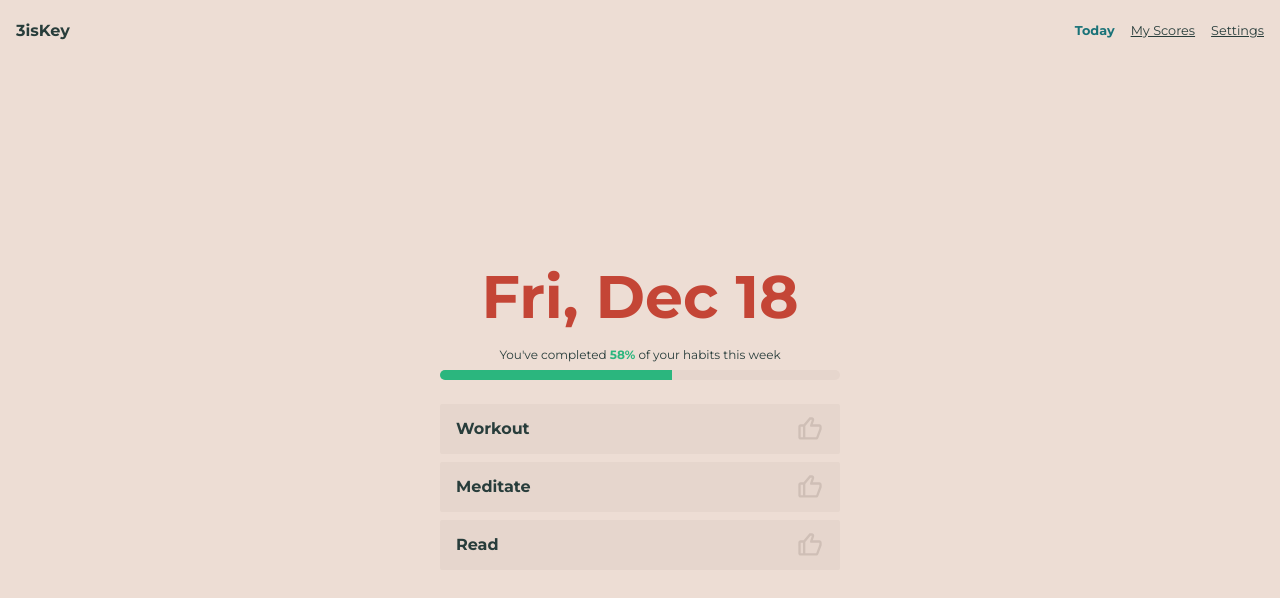
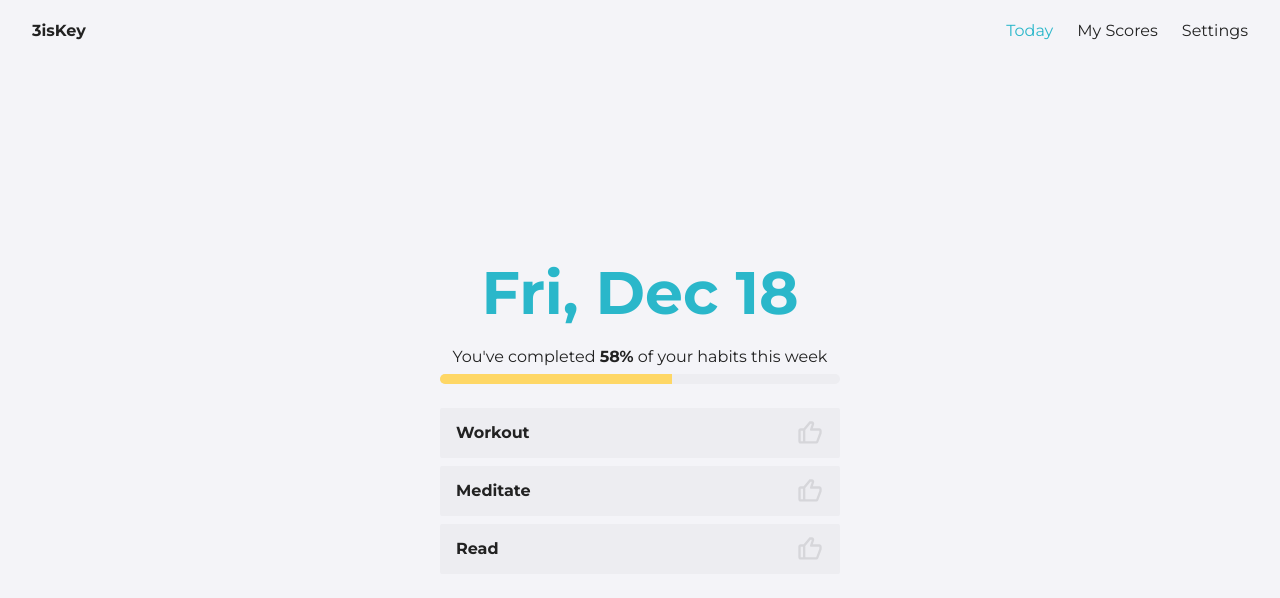
Before and after one commit to grantschulte/habit-book, a React app: page / in a window 1280 px wide. Shown: the top 598 px of the page. Built offline with nearby package versions, Linux system fonts and the light colour scheme.

Commit message:
Style adjustments

```diff
--- a/src/components/Container.tsx
+++ b/src/components/Container.tsx
@@ -1,5 +1,7 @@
 import styled from "styled-components";
 
-export const Container = styled.div`
-  padding: 0 1rem;
+const Container = styled.div`
+  padding: 0 2rem;
 `;
+
+export default Container;
--- a/src/components/DateDisplay.tsx
+++ b/src/components/DateDisplay.tsx
@@ -11,12 +11,13 @@ const StyledDateDisplay = styled.div`
   flex-direction: column;
   width: 100%;
   max-width: 400px;
+  margin-bottom: 0.5rem;
 `;
 
 const StyledDate = styled.div`
   font-size: 3.75rem;
   font-weight: bold;
-  color: ${(props) => props.theme.color.secondary};
+  color: ${(props) => props.theme.color.primary};
   line-height: 1;
   text-align: center;
 
--- a/src/components/Header.tsx
+++ b/src/components/Header.tsx
@@ -2,11 +2,11 @@ import React from "react";
 import styled from "styled-components";
 
 import HeaderMenu from "./HeaderMenu";
+import Container from "./Container";
 
-const StyledHeader = styled.header`
+const StyledHeader = styled(Container)`
   display: flex;
   align-items: center;
-  padding: 0 1rem;
   height: 60px;
   font-size: 1.5em;
 `;
@@ -19,7 +19,7 @@ const LogoText = styled.span`
 
 const Header: React.FC = () => {
   return (
-    <StyledHeader>
+    <StyledHeader as="header">
       <LogoText>3isKey</LogoText>
       <HeaderMenu></HeaderMenu>
     </StyledHeader>
--- a/src/components/HeaderMenu.tsx
+++ b/src/components/HeaderMenu.tsx
@@ -6,22 +6,22 @@ import RouteConfig from "../route-config";
 const StyledHeaderMenu = styled.div`
   display: flex;
   align-items: center;
-  font-size: 0.8rem;
+  font-size: 1rem;
   margin-left: auto;
-  color: var(--text-color);
+  color: ${(props) => props.theme.color.bodyText};
 
   > * {
-    margin-left: 1rem;
+    margin-left: 1.5rem;
   }
 `;
 
 const StyledLink = styled(NavLink)<{ active?: boolean }>`
   color: ${(props) => props.theme.color.bodyText};
+  text-decoration: none;
 
   &.active {
     color: ${(props) => props.theme.color.primary};
     text-decoration: none;
-    font-weight: bold;
   }
 `;
 
--- a/src/components/StatusBar.tsx
+++ b/src/components/StatusBar.tsx
@@ -19,7 +19,7 @@ const BarInner = styled.div<{ width: string }>`
   top: 0;
   bottom: 0;
   left: 0;
-  background-color: ${(props) => props.theme.color.success};
+  background-color: ${(props) => props.theme.color.tertiary};
   transition: 200ms width ease-in-out;
 `;
 
--- a/src/components/TodayView.tsx
+++ b/src/components/TodayView.tsx
@@ -3,7 +3,7 @@ import { useDate } from "../context/DateContext";
 import styled from "styled-components";
 import DateDisplay from "./DateDisplay";
 import HabitList from "./HabitList";
-import { Container } from "./Container";
+import Container from "./Container";
 import { useHabits } from "../context/HabitContext";
 import StatusBar from "./StatusBar";
 
@@ -17,15 +17,13 @@ const StyledTodayView = styled(Container)`
 
 const Subheading = styled.p`
   width: 100%;
-  font-size: 0.75rem;
+  font-size: 1rem;
   max-width: 400px;
   text-align: center;
-  padding: 0.5rem 0;
-  margin-bottom: 0;
+  margin-bottom: 0.5em;
 
   span {
     font-weight: bold;
-    color: ${(props) => props.theme.color.success};
   }
 `;
 
--- a/src/context/theme.tsx
+++ b/src/context/theme.tsx
@@ -9,12 +9,12 @@ type Theme = {
 const theme: Theme = {
   light: {
     color: {
-      primary: "#197278",
-      secondary: "#C44536",
-      tertiary: "#772E25",
-      bodyText: "#283D3B",
-      background: "#EDDDD4",
-      success: "#2BB67E",
+      primary: "#2AB7CA",
+      secondary: "#FE4A49",
+      tertiary: "#FED766",
+      bodyText: "#222222",
+      background: "#F4F4F8",
+      success: "#22D386",
       error: "#BF1A2F",
     },
     font: {
@@ -24,13 +24,13 @@ const theme: Theme = {
   },
   dark: {
     color: {
-      primary: "#197278",
-      secondary: "#C44536",
-      tertiary: "#772E25",
-      bodyText: "#EDDDD4",
-      background: "#283D3B",
-      success: "#2BB67E",
-      error: "#BF1A2F",
+      primary: "#FB8500",
+      secondary: "#219EBC",
+      tertiary: "#FFB703",
+      bodyText: "#8ECAE6",
+      background: "#023047",
+      success: "#26A96C",
+      error: "#DA1B2B",
     },
     font: {
       body: "'Montserrat', sans-serif",
```
